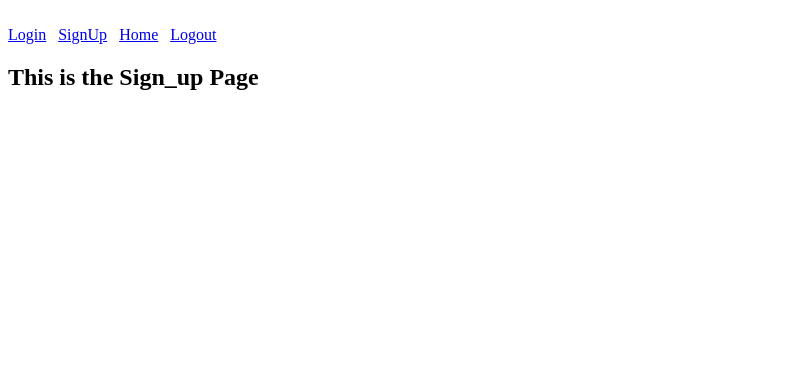
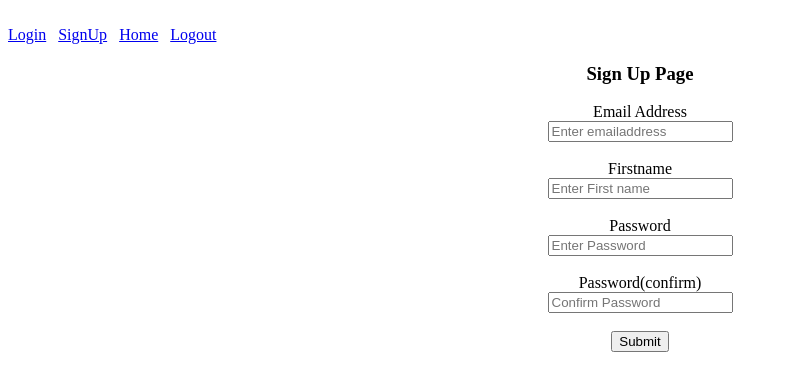
Before and after one commit to LaxmanKundaragi/SignnPagepython, a Python web app: template templates/sign_up.html in a window 1280 px wide. Shown: the top 391 px of the page, without its empty margins (0-788 px from the left). Run offline with Jinja, Linux system fonts and the light colour scheme; the template is opened without the code that fills it, so the values that code supplies are empty.

Commit message:
sign up page created

```diff
--- a/templates/login.html
+++ b/templates/login.html
@@ -1,4 +1,3 @@
 {% extends "base.html" %} {% block title %} changed {% endblock %} {% block content %}
     <h2>This is the Login Page</h2>
-    {{text}}
 {% endblock %}
--- a/templates/sign_up.html
+++ b/templates/sign_up.html
@@ -1,3 +1,28 @@
 {% extends "base.html" %} {% block title %} changed {% endblock %} {% block content %}
-    <h2>This is the Sign_up Page</h2>
+
+
+<form method="POST">
+
+    <div align="center">
+        <h3>Sign Up Page</h3>
+        <div align="center">
+            <label for="email">Email Address</label><br>
+            <input type="email" id="email" name="email" placeholder="Enter emailaddress">
+        </div><br>
+
+        <label for="firstname">Firstname</label><br>
+        <input type="text" id="firstname" name="firstname" placeholder="Enter First name"><br>
+        <br>
+        <label for="Password">Password</label><br>
+        <input type="password1" id="password1" name="password1" placeholder="Enter Password"><br>
+        <br>
+        <label for="Password2">Password(confirm)</label><br>
+        <input type="password2" id="password2" name="password2" placeholder="Confirm Password"><br>
+        <br>
+        <button type="submit">Submit</button>
+    </div>
+    </div>
+</form>
+
+
 {% endblock %}
```
